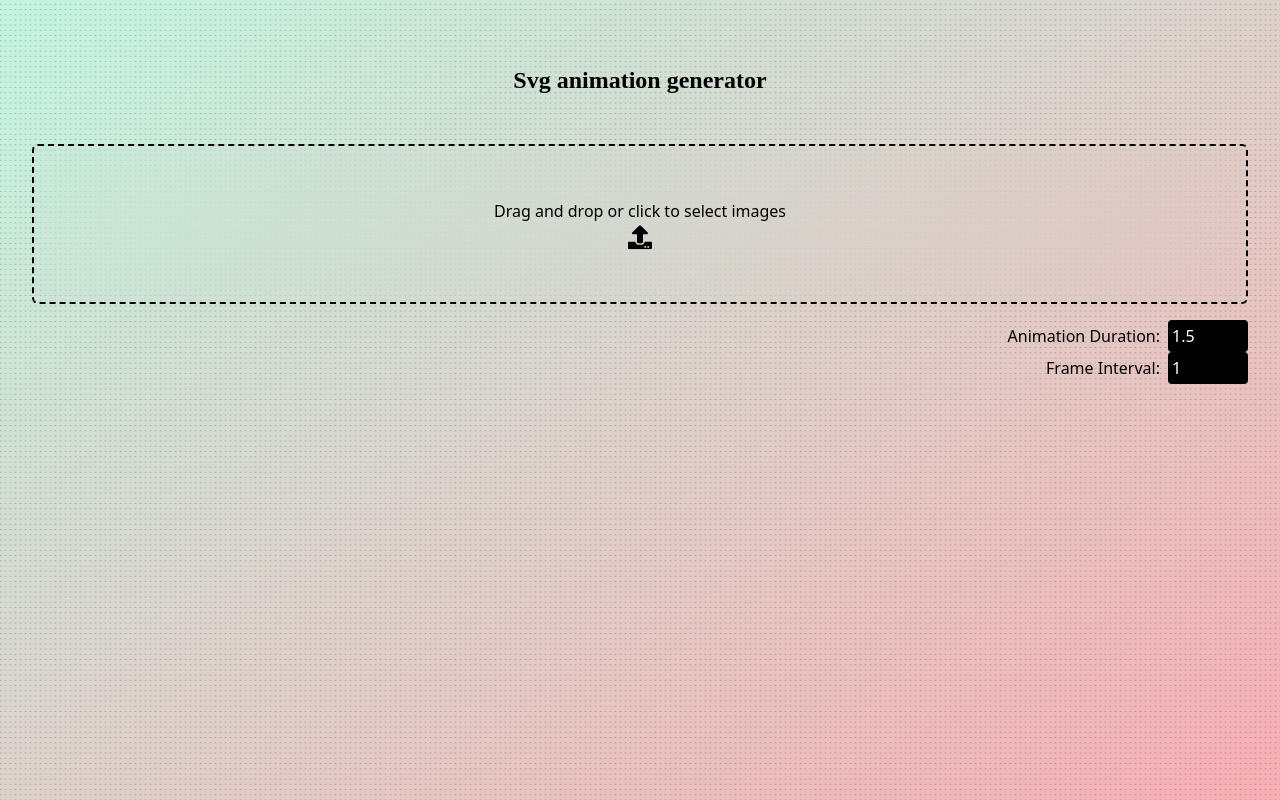
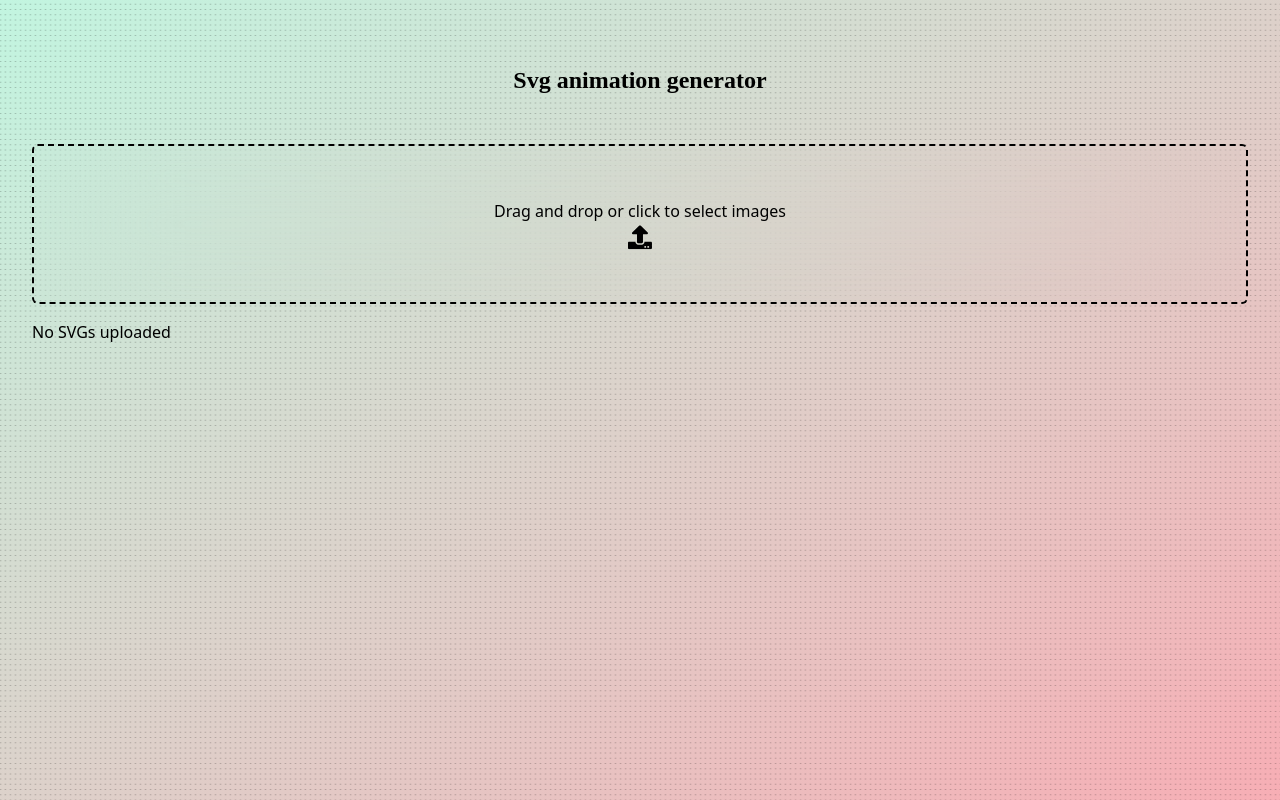
Before and after one commit to TraceOfHumanity/svg-animator, a React (Vite) app: page / in a window 1280 px wide. Built offline with nearby package versions, Linux system fonts and the light colour scheme; a web font is replaced by a local one.

Commit message:
fix(App): handle empty SVG state and display message

```diff
--- a/src/App.tsx
+++ b/src/App.tsx
@@ -29,7 +29,9 @@ function App() {
         handleDragEnd={handleDragEnd}
         generateAnimation={generateAnimation}
       />
-      <SvgAnimator.DownloadSvgButton downloadSVG={downloadSVG} />
+      {svgs.length > 0 && (
+        <SvgAnimator.DownloadSvgButton downloadSVG={downloadSVG} />
+      )}
     </SvgAnimator>
   );
 }
--- a/src/components/Animation/Animation.tsx
+++ b/src/components/Animation/Animation.tsx
@@ -22,6 +22,8 @@ export const Animation = ({
   handleDragEnd,
   generateAnimation,
 }: AnimationProps) => {
+  if (svgs.length === 0) return <div>No SVGs uploaded</div>;
+
   return (
     <div>
       <Animation.Duration
```
